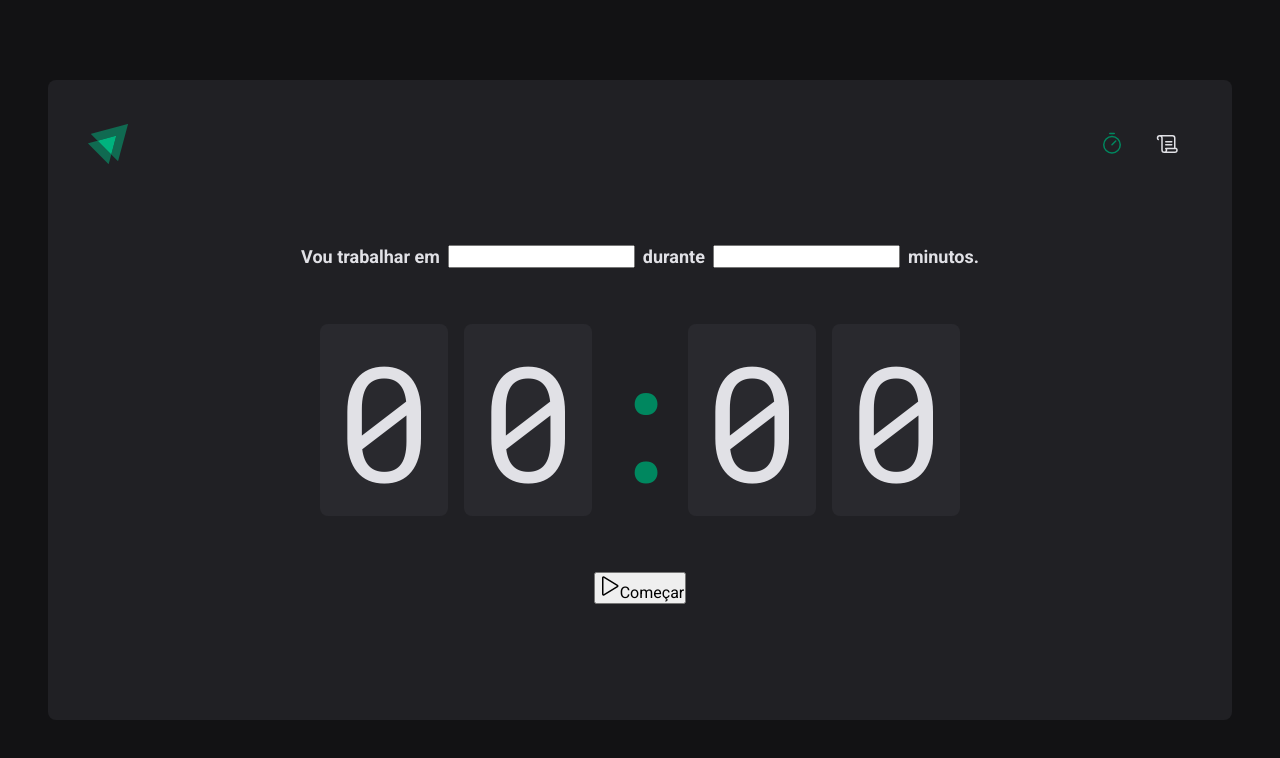
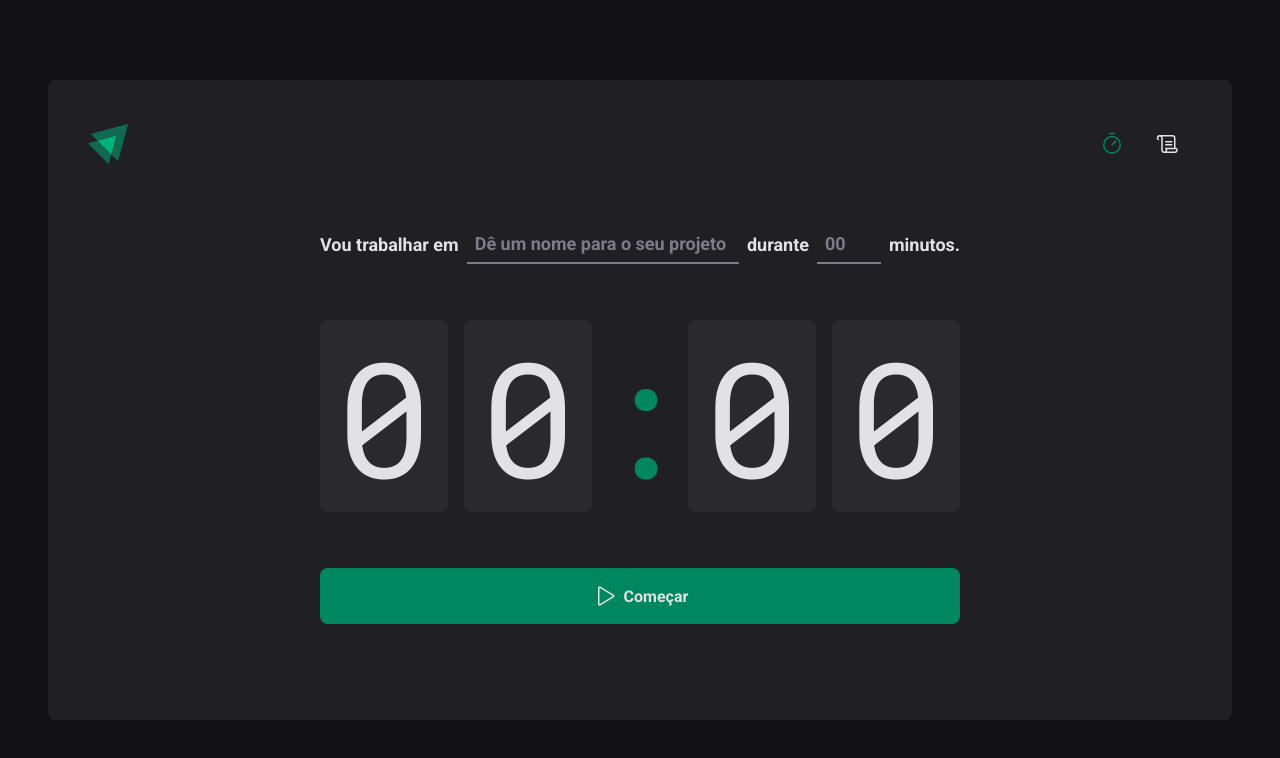
Before and after one commit to victorbadaro/ignite-timer, a React (Vite) app: page / in a window 1280 px wide. Shown: the top 758 px of the page. Built offline with nearby package versions, Linux system fonts and the light colour scheme.

Commit message:
feat: add styles to home page form

```diff
--- a/src/pages/Home/index.tsx
+++ b/src/pages/Home/index.tsx
@@ -1,6 +1,6 @@
 import { Play } from '@phosphor-icons/react';
 
-import { CountdownContainer, FormContainer, HomeContainer, Separator } from './styles';
+import { CountdownContainer, FormContainer, HomeContainer, MinutesAmountInput, Separator, StartCountdownButton, TaskInput } from './styles';
 
 export function Home() {
 	return (
@@ -8,10 +8,18 @@
 			<form>
 				<FormContainer>
 					<label htmlFor="task">Vou trabalhar em</label>
-					<input type="text" id="task" />
+					<TaskInput
+						type="text"
+						id="task"
+						placeholder="Dê um nome para o seu projeto"
+					/>
 
 					<label htmlFor="minutesAmount">durante</label>
-					<input type="number" id="minutesAmount" />
+					<MinutesAmountInput
+						type="number"
+						id="minutesAmount"
+						placeholder="00"
+					/>
 
 					<span>minutos.</span>
 				</FormContainer>
@@ -24,10 +32,10 @@
 					<span>0</span>
 				</CountdownContainer>
 
-				<button type="submit">
+				<StartCountdownButton type="submit">
 					<Play size={24} />
 					Começar
-				</button>
+				</StartCountdownButton>
 			</form>
 		</HomeContainer>
 	);
--- a/src/pages/Home/styles.ts
+++ b/src/pages/Home/styles.ts
@@ -27,6 +27,34 @@
 	color: ${props => props.theme['gray-100']};
 `;
 
+const BaseInput = styled.input`
+	padding: 0 0.5rem;
+	height: 2.5rem;
+	border: 0;
+	border-bottom: 2px solid ${props => props.theme['gray-500']};
+	font-weight: bold;
+	font-size: 1.125rem;
+	background: transparent;
+	color: ${props => props.theme['gray-100']};
+
+	&:focus {
+		box-shadow: none;
+		border-color: ${props => props.theme['green-500']};
+	}
+
+	&::placeholder {
+		color: ${props => props.theme['gray-500']};
+	}
+`;
+
+export const TaskInput = styled(BaseInput)`
+	flex: 1;
+`;
+
+export const MinutesAmountInput = styled(BaseInput)`
+	width: 4rem;
+`;
+
 export const CountdownContainer = styled.div`
 	display: flex;
 	gap: 1rem;
@@ -50,3 +78,29 @@
 	overflow: hidden;
 	color: ${props => props.theme['green-500']};
 `;
+
+export const StartCountdownButton = styled.button`
+	display: flex;
+	align-items: center;
+	justify-content: center;
+	gap: 0.5rem;
+	padding: 1rem;
+	width: 100%;
+	border: 0;
+	border-radius: 8px;
+	font-weight: bold;
+	cursor: pointer;
+	background-color: ${props => props.theme['green-500']};
+	color: ${props => props.theme['gray-100']};
+
+	transition: background-color 200ms;
+
+	&:disabled {
+		opacity: 0.7;
+		cursor: not-allowed;
+	}
+
+	&:not(:disabled):hover {
+		background-color: ${props => props.theme['green-700']};
+	}
+`;
```
